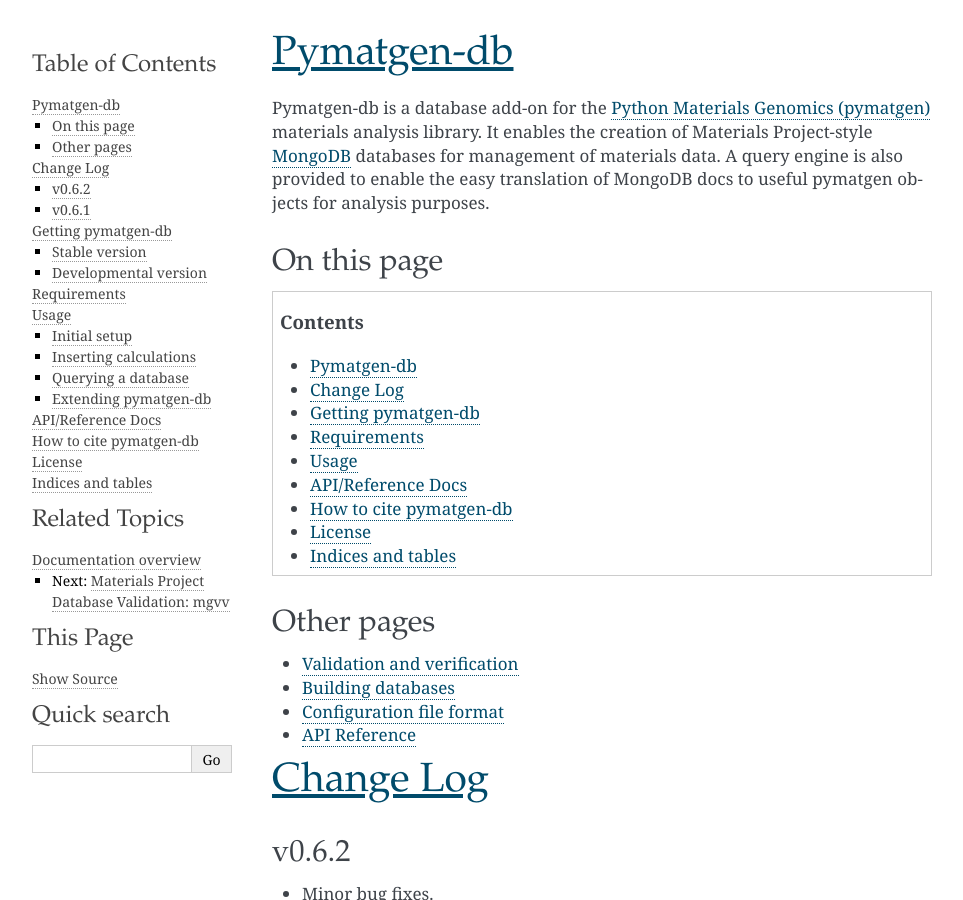
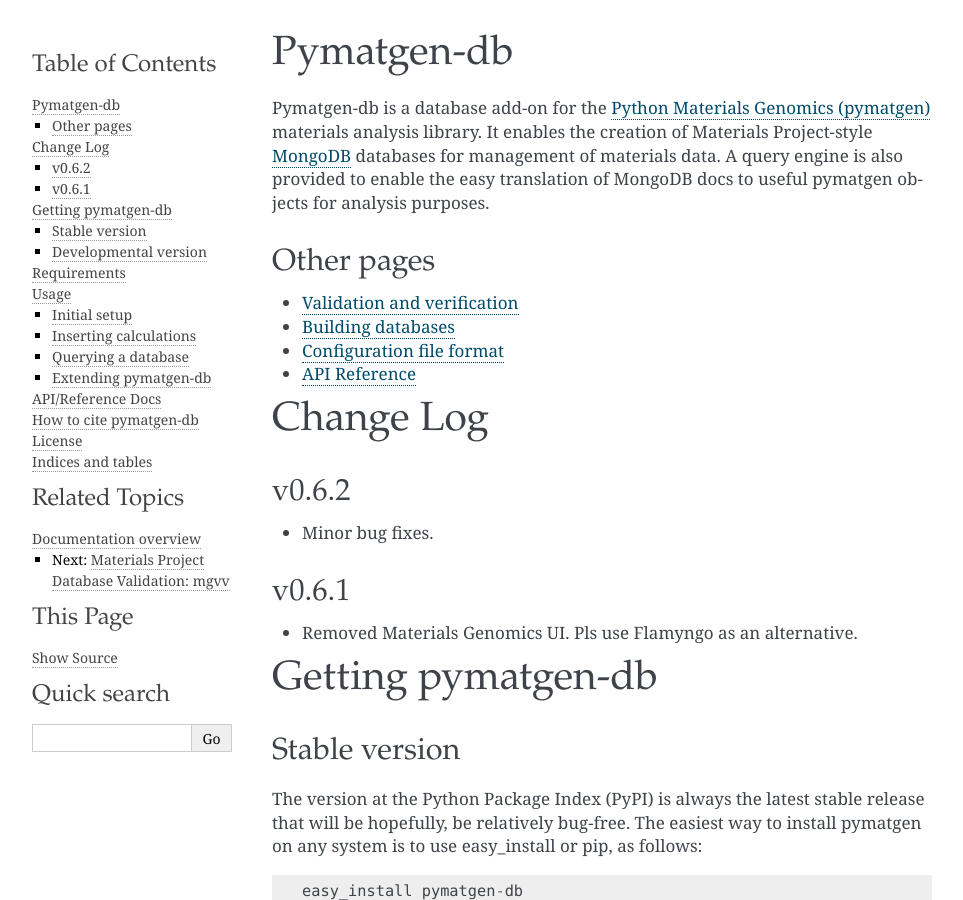
Before and after one commit to materialsproject/pymatgen-db, a Sphinx documentation site: the page built from docs/index.rst, in a window 1280 px wide and 900 px high. Shown: the whole window, without its empty margins (148-1111 px from the left). Built offline with Sphinx 7.4.7, drawn with Linux system fonts in a browser that asks for light colours.

Commit message:
Fix tasks.

```diff
--- a/docs/index.rst
+++ b/docs/index.rst
@@ -6,12 +6,6 @@
 the creation of Materials Project-style `MongoDB`_ databases for management
 of materials data. A query engine is also provided to enable the easy
 translation of MongoDB docs to useful pymatgen objects for analysis purposes.
-
-On this page
--------------
-
-.. contents::
-    :depth: 1
 
 Other pages
 ------------
--- a/tasks.py
+++ b/tasks.py
@@ -52,8 +52,6 @@
         ctx.run("make html")
         ctx.run("cp _static/* _build/html/_static")
 
-        # This makes sure pymatgen.org works to redirect to the Gihub page
-        ctx.run("echo \"pymatgen.org\" > _build/html/CNAME")
         # Avoid ths use of jekyll so that _dir works as intended.
         ctx.run("touch _build/html/.nojekyll")
 
```
Also changed, not shown: 1 other file.
